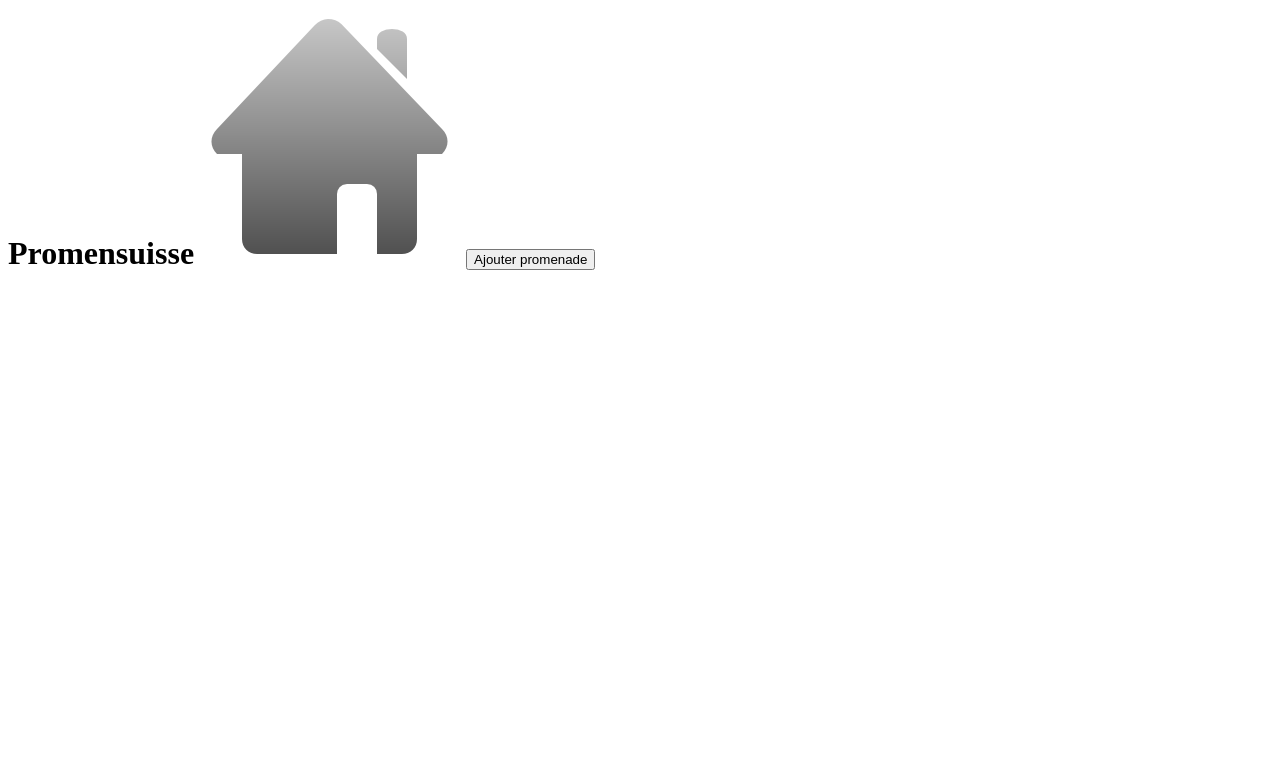
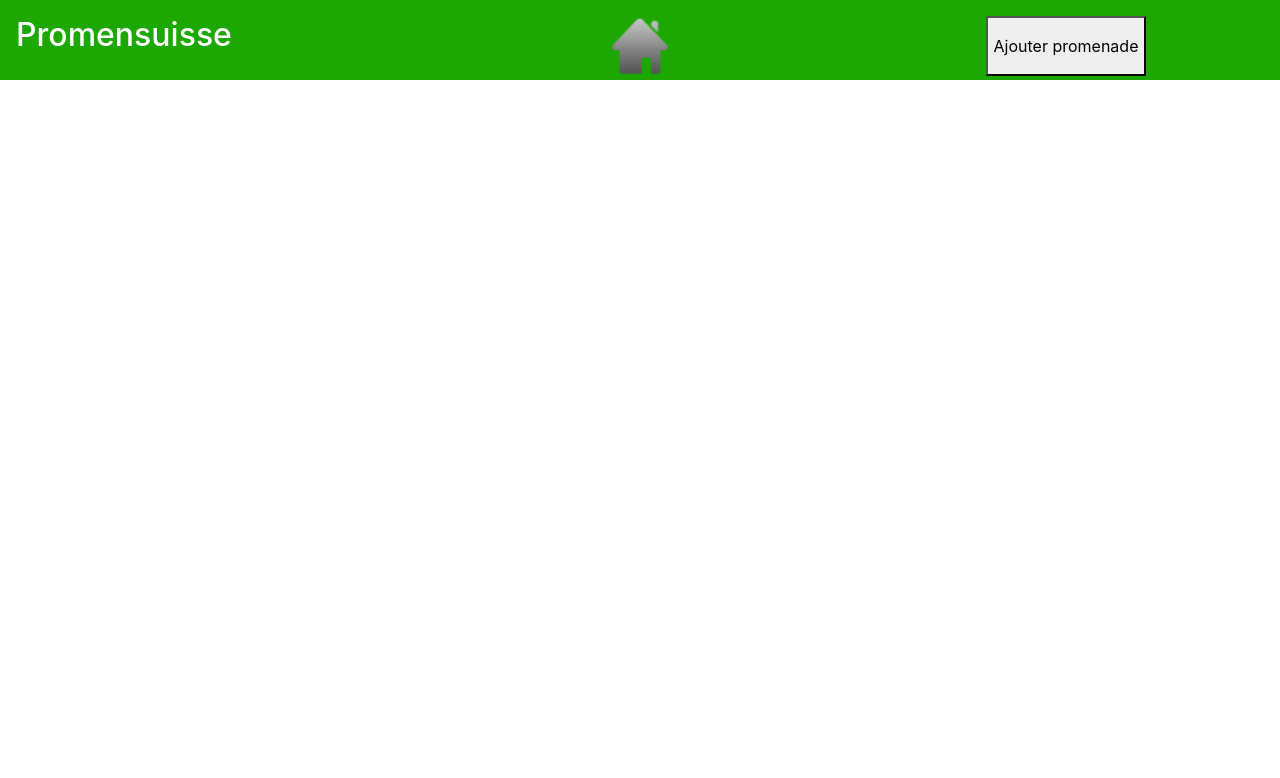
Before and after one commit to kmer00237/projet_promenade, a PHP site: page / in a window 1280 px wide. Shown: the top 778 px of the page. Before the commit the page ends 270 px from the top, so only its background shows below. Run offline with PHP 8.4, Linux system fonts and the light colour scheme.

Commit message:
php css boostrap

```diff
--- a/www/index.html
+++ b/www/index.html
@@ -1,21 +1,38 @@
 <html xmlns="http://www.w3.org/1999/xhtml" lang="en" xml:lang="en">
+
 <head>
     <meta charset="utf-8">
-    <meta name="viewport" content="width=device-width, initial-scale=1, shrink-to-fit=no">
-    <meta name="description" content="">
+    <meta name="viewport" content="width=device-width, initial-scale=1">
+    <link rel="stylesheet" href="https://maxcdn.bootstrapcdn.com/bootstrap/4.3.1/css/bootstrap.min.css">
+    <script src="https://ajax.googleapis.com/ajax/libs/jquery/3.4.1/jquery.min.js"></script>
+    <script src="https://cdnjs.cloudflare.com/ajax/libs/popper.js/1.14.7/umd/popper.min.js"></script>
+    <script src="https://maxcdn.bootstrapcdn.com/bootstrap/4.3.1/js/bootstrap.min.js"></script>
     <meta name="author" content="Olivier Dupré, Abert Omgba">
     <title>Promensuisse</title>
     <link rel="stylesheet" type="text/css" href="style.css">
 </head>
-<header>
-    <!--Bandeau-->
-    <h1>Promensuisse
-    <img src="assets/Home.png">
-    <button class="form_promenade"
-        type="button">
-        Ajouter promenade
-</button>
-</h1>
-</header>
+
+<body>
+    <header>
+        <!--Bandeau-->
+
+        <div class="container-fluid p-3 mb-2 barre text-white">
+            <div class="row">
+                <div class="col-sm-4 d-flex justify-content-sm-left" style="height: 60px;">
+                    <h2>Promensuisse</h2>
+                </div>
+                <div class="col-sm-4 d-flex justify-content-sm-center"><img src="assets/Home.png" class="img-fluid"></div>
+                <div class="col-sm-4 d-flex justify-content-sm-center"><button class="form_promenade" type="button">Ajouter
+                        promenade</button></div>
+            </div>
+        </div>
+
+    </header>
+    <main>
+        <div style="padding:20px;margin-top:30px;background-color:#ffffff;
+        height:1500px;">
+        </div>
+    </main>
 </body>
+
 </html>
--- a/www/style.css
+++ b/www/style.css
@@ -1,7 +1,12 @@
 /*section MenuBar*/
 .barre {
     width:100%;
-    height:220px;
-    border:1px solid #000;
+    height:10%;
     background:rgb(28, 168, 0);
- }
+
+}
+.logo{
+    width:50%;
+    height:50%;
+}
+body {margin:0;}
```
Also changed, not shown: www/assets/Home.png, 1 other file.
